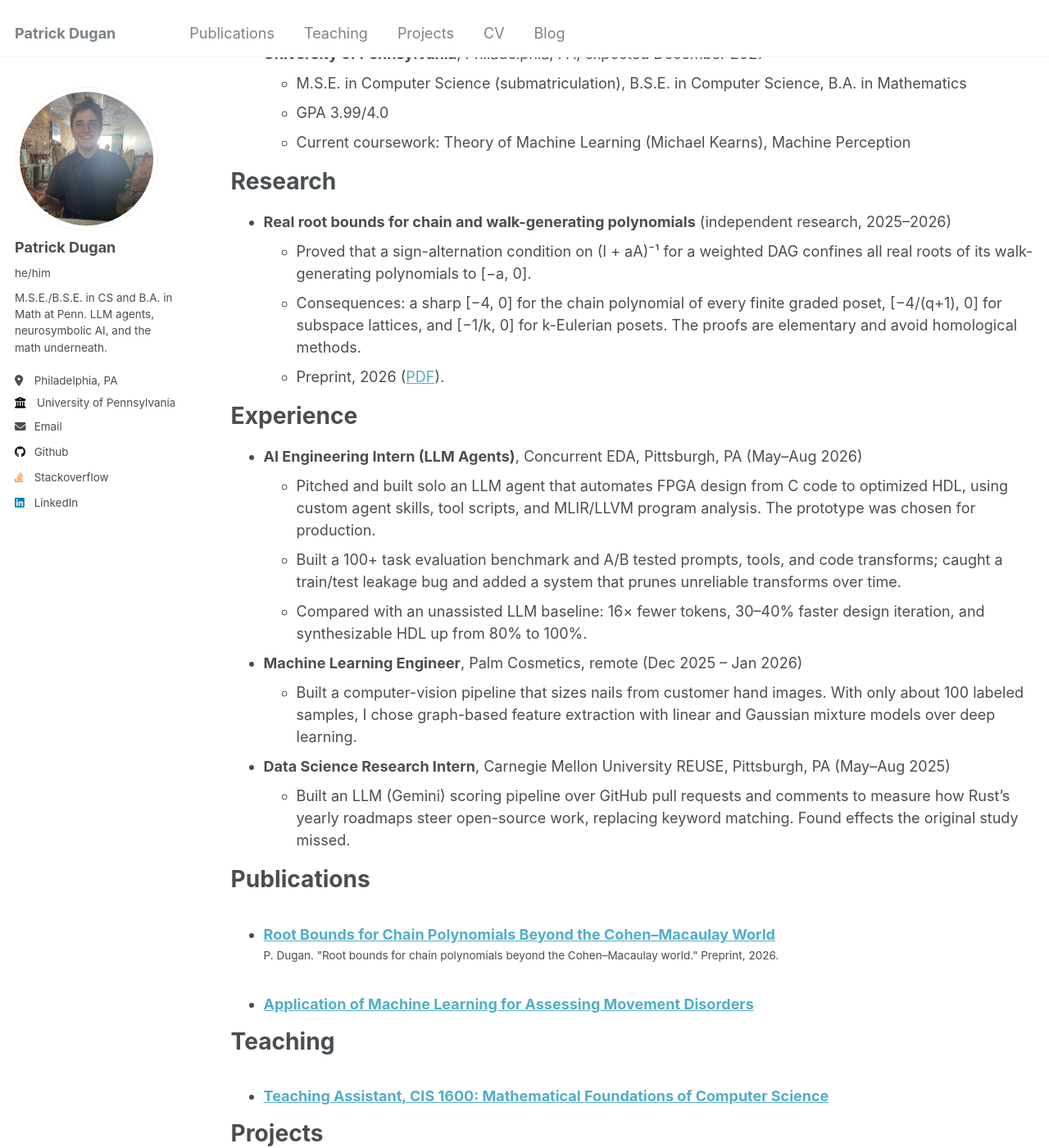
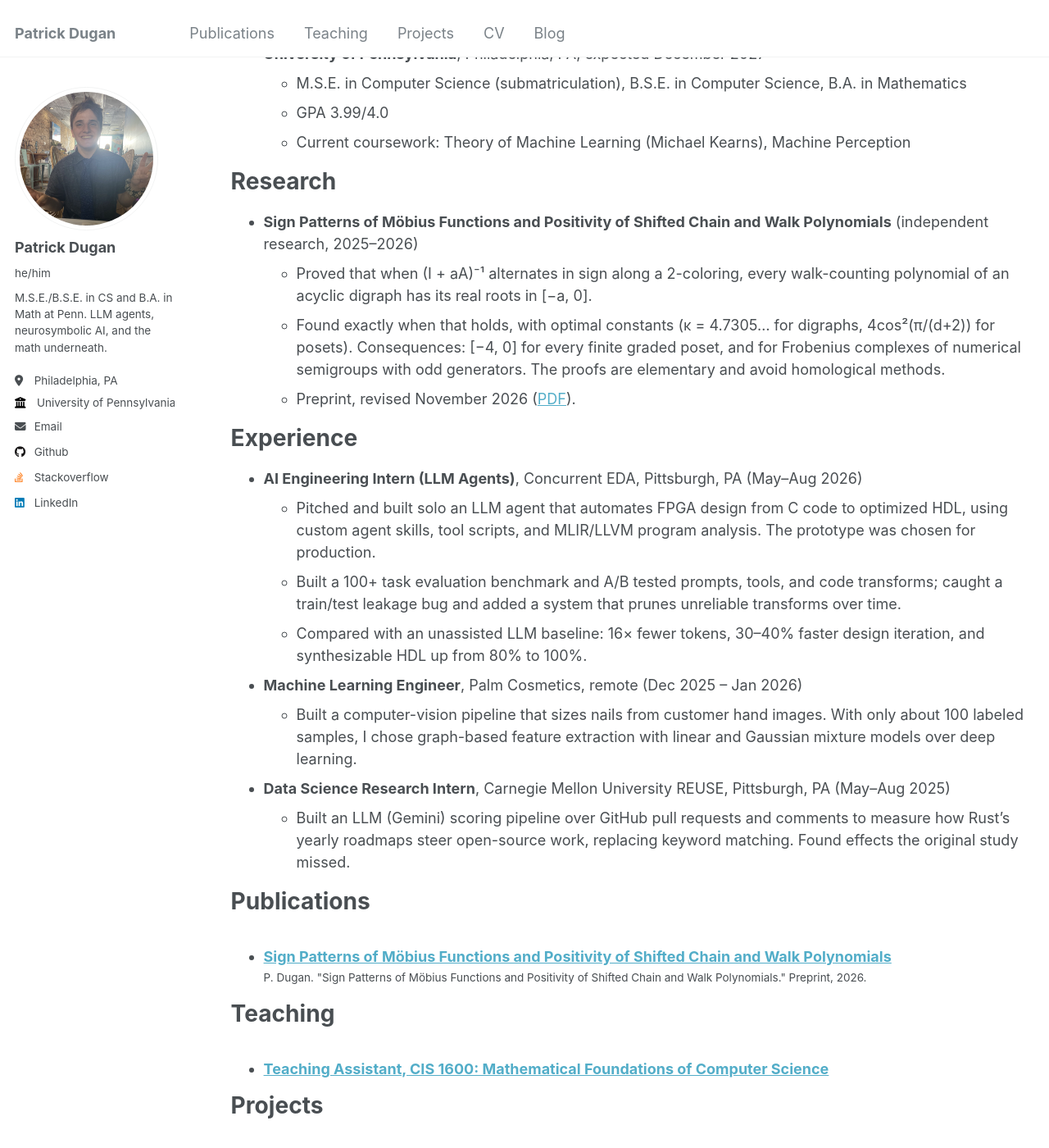
Before and after one commit to patrickDugan04/patrickDugan04.github.io, a Jekyll site: the page built from _pages/cv.md, in a window 1280 px wide and 1400 px high, scrolled down 202 px. Shown: the whole window at 82% size. Built offline with Jekyll 4.4.1, drawn with Linux system fonts in a browser that asks for light colours; some of the changed text lies outside the part shown.

Commit message:
Add Selected work, swap in revised paper, move 2022 HS report to projects
Co-Authored-By: Claude Opus 5.5 <noreply@anthropic.com>
Claude-Session: https://claude.ai/code/session_016KZ9ZsoMcbF4uRGeQr8ud5

```diff
--- a/_pages/cv.md
+++ b/_pages/cv.md
@@ -20,10 +20,10 @@ Education
 
 Research
 ======
-* **Real root bounds for chain and walk-generating polynomials** (independent research, 2025–2026)
-  * Proved that a sign-alternation condition on (I + aA)⁻¹ for a weighted DAG confines all real roots of its walk-generating polynomials to [−a, 0].
-  * Consequences: a sharp [−4, 0] for the chain polynomial of every finite graded poset, [−4/(q+1), 0] for subspace lattices, and [−1/k, 0] for k-Eulerian posets. The proofs are elementary and avoid homological methods.
-  * Preprint, 2026 ([PDF](/files/Dugan_chain_polynomial_root_bounds.pdf)).
+* **Sign Patterns of Möbius Functions and Positivity of Shifted Chain and Walk Polynomials** (independent research, 2025–2026)
+  * Proved that when (I + aA)⁻¹ alternates in sign along a 2-coloring, every walk-counting polynomial of an acyclic digraph has its real roots in [−a, 0].
+  * Found exactly when that holds, with optimal constants (κ = 4.7305… for digraphs, 4cos²(π/(d+2)) for posets). Consequences: [−4, 0] for every finite graded poset, and for Frobenius complexes of numerical semigroups with odd generators. The proofs are elementary and avoid homological methods.
+  * Preprint, revised November 2026 ([PDF](/files/Dugan_chain_polynomial_root_bounds.pdf)).
 
 Experience
 ======
--- a/_publications/2022-07-30-Application-Of-Machine-Learning-For-Assessing-Movement-Disorders-1.md
+++ /dev/null
@@ -1,13 +0,0 @@
----
-title: "Application of Machine Learning for Assessing Movement Disorders"
-collection: publications
-permalink: /publication/2022-07-30-Application-Of-Machine-Learning-For-Assessing-Movement-Disorders
-excerpt: 'Student research report (NJ Governor&#39;s School in the Sciences) on using ML to detect walking irregularities.'
-date: 2022-07-30
-venue: 'New Jersey Governor&#39;s School in the Sciences (student report)'
-paperurl: 'https://drew.edu/wp-content/uploads/sites/28/2022/11/T9.pdf'
----
-
-A team research report from the New Jersey Governor's School in the Sciences. It wasn't formally published. I wrote most of the data processing and ML code.
-
-My fork of the code is on [GitHub](https://github.com/patrickDugan04/walking-irregularity-detection).
--- a/_publications/2026-10-03-Root-Bounds-For-Chain-Polynomials.md
+++ b/_publications/2026-10-03-Root-Bounds-For-Chain-Polynomials.md
@@ -1,26 +1,29 @@
 ---
-title: "Root Bounds for Chain Polynomials Beyond the Cohen–Macaulay World"
+title: "Sign Patterns of Möbius Functions and Positivity of Shifted Chain and Walk Polynomials"
 collection: publications
 permalink: /publication/2026-10-03-Root-Bounds-For-Chain-Polynomials
-excerpt: 'All real roots of the chain polynomial of every finite graded poset lie in [−4, 0]. The proof replaces shellability and h-vectors with a sign condition on a matrix inverse.'
+excerpt: 'All real roots of the chain polynomial of every finite graded poset lie in [−4, 0]. The proof replaces shellability and h-vectors with a sign pattern of the Möbius function, and finds the best constants for when that pattern holds.'
 date: 2026-10-03
-venue: 'Preprint'
+venue: 'Preprint (revised November 2026)'
 paperurl: '/files/Dugan_chain_polynomial_root_bounds.pdf'
-citation: 'P. Dugan. &quot;Root bounds for chain polynomials beyond the Cohen–Macaulay world.&quot; Preprint, 2026.'
+citation: 'P. Dugan. &quot;Sign Patterns of Möbius Functions and Positivity of Shifted Chain and Walk Polynomials.&quot; Preprint, 2026.'
 ---
 
 The chain polynomial of a finite poset counts its chains by size. Root bounds for it usually come from topology: shellability, Cohen–Macaulayness, and the h-vector. Graded posets need not be Cohen–Macaulay, so that route is closed for them.
 
-This paper uses a sign condition instead. Let A be the 0/1 matrix of the strict order relation, so (I + A)⁻¹ is the Möbius function. If the entries of (I + aA)⁻¹ alternate in sign according to some 2-coloring of the elements, then every walk-counting polynomial of the graph has all its real roots in [−a, 0]. A local condition, checked one pair of vertices at a time, certifies that sign pattern.
+This paper uses a sign pattern instead. Let A be the 0/1 matrix of the strict order relation, so (I + A)⁻¹ is the Möbius function. The same inverse makes sense for any acyclic directed graph. If the entries of (I + aA)⁻¹ alternate in sign according to some 2-coloring of the vertices, then every walk-counting polynomial of the graph has its real roots in [−a, 0]. So do all of its derivatives.
+
+The paper also settles when that sign pattern shows up, with the best possible constants.
 
 Main results:
 
-- [−4, 0] for the chain polynomial of **every finite graded poset**, with no minimum or maximum needed. The constant 4 is sharp.
-- [−4/(q+1), 0] for the subspace lattice L<sub>n</sub>(F<sub>q</sub>), a proper subinterval of the known [−1, 0] once q ≥ 4.
-- [−1, 0] for every finite Eulerian poset, and [−1/k, 0] for k-Eulerian posets, including Eulerian posets that are not Cohen–Macaulay.
-- [−4, 0] for chains of iterated proper normal subgroups of any finite group. Normality isn't transitive, so this relation has no order complex, and the method still applies.
+- A directed acyclic graph has the sign pattern at some scale exactly when its transitive reduction is bipartite, and then the scale κ = 4.7305… is enough. That constant is optimal.
+- For posets, the condition is that all maximal chains have sizes of the same parity. Then the scale 4cos²(π/(d+2)) is enough, where d is the length of the longest chain. That constant is optimal too.
+- So the chain polynomial of **every finite graded poset** has its real roots in [−4, 0]. No rank function or Cohen–Macaulay condition is needed.
+- Frobenius complexes of a numerical semigroup with odd generators get the same [−4, 0]. If the smallest generator is even, the real roots are unbounded below.
+- For graded posets, a rescaled h-vector is nonnegative. That can fail once gradedness is dropped.
 
-Root location also has a probabilistic reading: −c(−p) is the expected reduced Euler characteristic of a random induced subposet at density p.
+This is a revised version of the October 2026 preprint *Root Bounds for Chain Polynomials Beyond the Cohen–Macaulay World*.
 
 ## See it live {#explorer}
 
```
Also changed, not shown: _pages/about.md (+7 -1 lines), _portfolio/2022-walking-irregularity-detection.md (added, +10 -0 lines), 2 other files.
